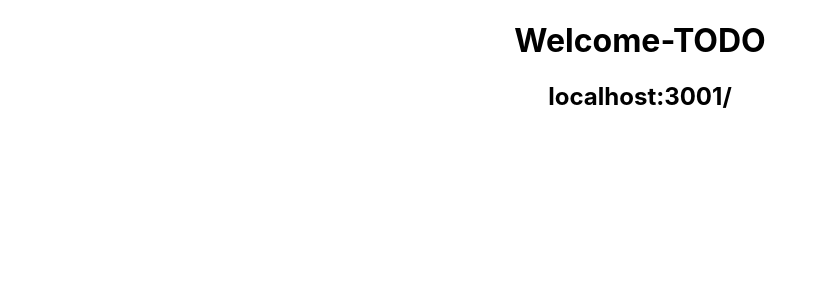
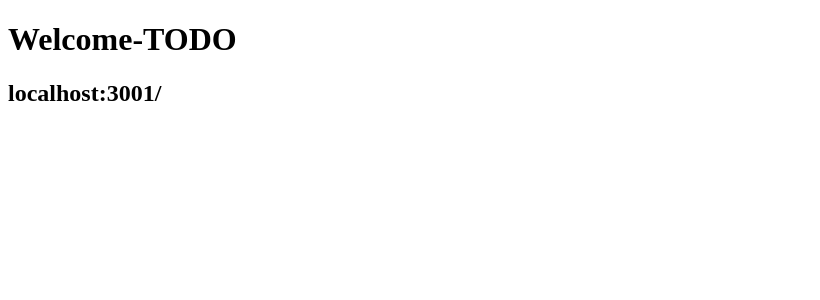
Before and after one commit to ashikur-rahman-fh/todofrontend, a React (Create React App) app: page / in a window 1280 px wide. Shown: the top 300 px of the page, without its empty margins (0-820 px from the left). Built offline with nearby package versions, Linux system fonts and the light colour scheme.

Commit message:
Add node sass

```diff
--- a/package.json
+++ b/package.json
@@ -6,6 +6,7 @@
     "@testing-library/jest-dom": "^5.16.5",
     "@testing-library/react": "^13.4.0",
     "@testing-library/user-event": "^13.5.0",
+    "node-sass": "^7.0.3",
     "react": "^18.2.0",
     "react-dom": "^18.2.0",
     "react-scripts": "5.0.1",
--- a/src/App.css
+++ /dev/null
@@ -1,38 +0,0 @@
-.App {
-  text-align: center;
-}
-
-.App-logo {
-  height: 40vmin;
-  pointer-events: none;
-}
-
-@media (prefers-reduced-motion: no-preference) {
-  .App-logo {
-    animation: App-logo-spin infinite 20s linear;
-  }
-}
-
-.App-header {
-  background-color: #282c34;
-  min-height: 100vh;
-  display: flex;
-  flex-direction: column;
-  align-items: center;
-  justify-content: center;
-  font-size: calc(10px + 2vmin);
-  color: white;
-}
-
-.App-link {
-  color: #61dafb;
-}
-
-@keyframes App-logo-spin {
-  from {
-    transform: rotate(0deg);
-  }
-  to {
-    transform: rotate(360deg);
-  }
-}
--- a/src/App.js
+++ b/src/App.js
@@ -1,4 +1,4 @@
-import './App.css';
+import './App.scss';
 import { BASE_URL } from './constants';
 
 function App() {
--- a/src/index.css
+++ /dev/null
@@ -1,13 +0,0 @@
-body {
-  margin: 0;
-  font-family: -apple-system, BlinkMacSystemFont, 'Segoe UI', 'Roboto', 'Oxygen',
-    'Ubuntu', 'Cantarell', 'Fira Sans', 'Droid Sans', 'Helvetica Neue',
-    sans-serif;
-  -webkit-font-smoothing: antialiased;
-  -moz-osx-font-smoothing: grayscale;
-}
-
-code {
-  font-family: source-code-pro, Menlo, Monaco, Consolas, 'Courier New',
-    monospace;
-}
--- a/src/index.js
+++ b/src/index.js
@@ -1,6 +1,6 @@
 import React from 'react';
 import ReactDOM from 'react-dom/client';
-import './index.css';
+import './index.scss';
 import App from './App';
 import reportWebVitals from './reportWebVitals';
 
--- /dev/null
+++ b/src/index.scss
@@ -0,0 +1,3 @@
+*, *::after, *::before {
+  box-sizing: border-box;
+}
```
Also changed, not shown: src/App.scss (added), 1 other file (tests, documents, lock files or other folders).
